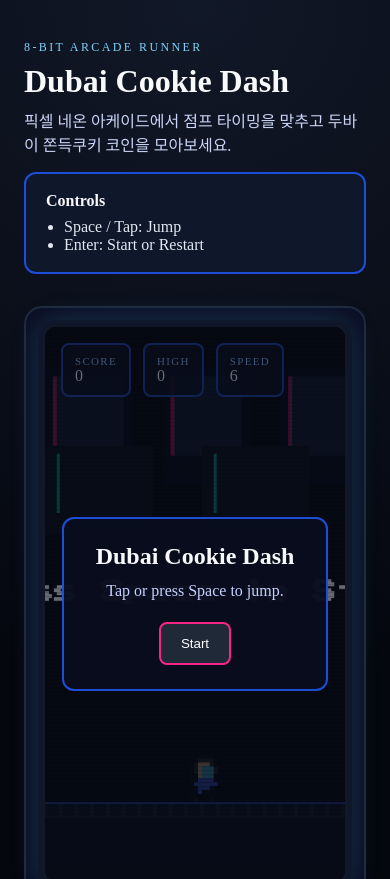
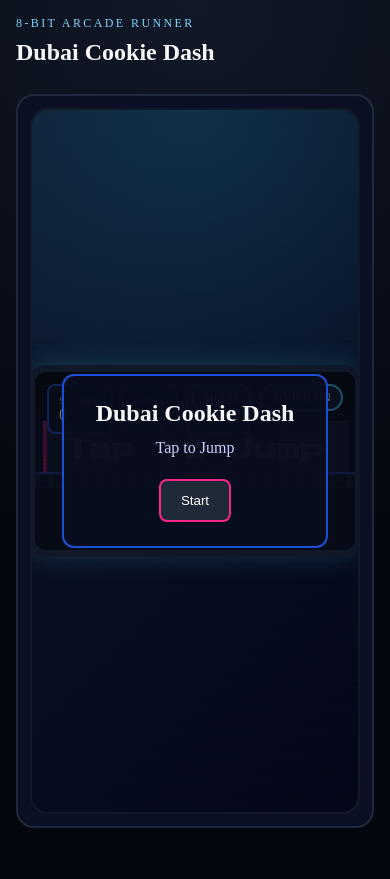
Before and after one commit to HariFatherKR/codex-game-1, a Next.js app: page / in a window 390 px wide. Shown: the top 879 px of the page. After the commit the page ends 844 px from the top, so only its background shows below. Built offline with nearby package versions, Linux system fonts and the light colour scheme.

Commit message:
Implement mobile-first 16:9 layout and sharing

```diff
--- a/app/globals.css
+++ b/app/globals.css
@@ -12,16 +12,17 @@
 body {
   margin: 0;
   background: radial-gradient(circle at top, #111827 0%, #05070f 65%);
-  min-height: 100vh;
+  min-height: 100svh;
 }
 
 .page {
-  max-width: 1100px;
+  max-width: 1200px;
   margin: 0 auto;
-  padding: 40px 24px 64px;
+  padding: 24px;
   display: flex;
   flex-direction: column;
-  gap: 32px;
+  gap: 20px;
+  min-height: 100svh;
 }
 
 .hero {
@@ -48,7 +49,7 @@ body {
 
 h1 {
   margin: 8px 0;
-  font-size: clamp(2rem, 3vw, 3rem);
+  font-size: clamp(1.5rem, 3vw, 2.75rem);
 }
 
 .subtitle {
@@ -81,17 +82,69 @@ h1 {
   background: #0b0f24;
   padding: 16px;
   border: 2px solid #1e293b;
+  flex: 1;
+  display: flex;
+}
+
+.game-layout {
+  display: flex;
+  flex: 1;
+  gap: 16px;
+  align-items: stretch;
+}
+
+.game-stage {
+  flex: 1;
+  display: flex;
+}
+
+.letterbox {
+  flex: 1;
+  border-radius: 18px;
+  background: radial-gradient(circle at top, rgba(34, 197, 246, 0.16), transparent 55%),
+    linear-gradient(135deg, rgba(15, 23, 42, 0.9), rgba(2, 6, 23, 0.95));
+  border: 2px solid #111827;
+  position: relative;
+  overflow: hidden;
+  display: flex;
+  align-items: center;
+  justify-content: center;
+}
+
+.letterbox::after {
+  content: '';
+  position: absolute;
+  inset: 0;
+  background: repeating-linear-gradient(
+    to bottom,
+    rgba(2, 6, 23, 0.25),
+    rgba(2, 6, 23, 0.25) 1px,
+    rgba(2, 6, 23, 0) 3px,
+    rgba(2, 6, 23, 0) 6px
+  );
+  pointer-events: none;
+  mix-blend-mode: screen;
+  opacity: 0.4;
+}
+
+.game-viewport {
+  width: min(100%, calc(100vh * 16 / 9));
+  aspect-ratio: 16 / 9;
+  position: relative;
+  z-index: 1;
 }
 
 .game-shell {
   position: relative;
   border-radius: 14px;
   overflow: hidden;
-  height: min(68vh, 560px);
-  min-height: 380px;
+  height: 100%;
+  width: 100%;
   outline: none;
   border: 3px solid #111827;
   box-shadow: 0 0 0 4px #0f172a, 0 0 30px rgba(76, 201, 240, 0.25);
+  touch-action: manipulation;
+  cursor: pointer;
 }
 
 .game-canvas {
@@ -102,16 +155,17 @@ h1 {
 
 .hud {
   position: absolute;
-  top: 16px;
-  left: 16px;
+  top: calc(12px + env(safe-area-inset-top));
+  left: calc(12px + env(safe-area-inset-left));
   display: flex;
-  gap: 12px;
+  gap: 8px;
   z-index: 2;
+  flex-wrap: wrap;
 }
 
 .hud-block {
   background: rgba(10, 14, 32, 0.8);
-  padding: 10px 12px;
+  padding: 8px 10px;
   border-radius: 8px;
   border: 2px solid #1e40af;
 }
@@ -127,6 +181,34 @@ h1 {
 .hud-value {
   font-size: 16px;
   font-weight: 400;
+}
+
+.game-actions {
+  position: absolute;
+  top: calc(12px + env(safe-area-inset-top));
+  right: calc(12px + env(safe-area-inset-right));
+  display: flex;
+  gap: 8px;
+  z-index: 2;
+  flex-wrap: wrap;
+  justify-content: flex-end;
+}
+
+.chip-button {
+  background: rgba(15, 23, 42, 0.85);
+  color: #e2e8f0;
+  border: 2px solid #38bdf8;
+  border-radius: 999px;
+  padding: 8px 12px;
+  font-size: 11px;
+  cursor: pointer;
+  letter-spacing: 0.06em;
+  text-transform: uppercase;
+}
+
+.chip-button[aria-pressed='true'] {
+  border-color: #f472b6;
+  color: #fbcfe8;
 }
 
 .overlay {
@@ -183,3 +265,69 @@ h1 {
   color: #94a3b8;
   font-size: 0.9rem;
 }
+
+.controls-panel {
+  background: #0f172a;
+  border-radius: 16px;
+  padding: 20px;
+  border: 2px solid #1e293b;
+  min-width: 220px;
+  max-width: 260px;
+  align-self: stretch;
+}
+
+.controls-panel p {
+  margin: 0 0 12px 0;
+  color: #7dd3fc;
+}
+
+.controls-panel ul {
+  margin: 0;
+  padding-left: 18px;
+  color: #e2e8f0;
+}
+
+@media (max-width: 767px) {
+  .page {
+    padding: 16px;
+  }
+
+  .hero {
+    gap: 8px;
+  }
+
+  .controls-panel {
+    display: none;
+  }
+
+  .subtitle {
+    display: none;
+  }
+
+  .footer {
+    display: none;
+  }
+
+  .game-section {
+    padding: 12px;
+  }
+
+  .game-layout {
+    gap: 0;
+  }
+
+  .game-viewport {
+    width: min(100%, calc(100svh * 16 / 9));
+  }
+
+  .chip-button {
+    padding: 6px 10px;
+    font-size: 10px;
+  }
+}
+
+@media (min-width: 768px) {
+  .game-layout {
+    align-items: center;
+  }
+}
--- a/app/layout.tsx
+++ b/app/layout.tsx
@@ -9,8 +9,8 @@ const pixelFont = Press_Start_2P({
 });
 
 export const metadata: Metadata = {
-  title: 'Coin Runner',
-  description: 'A fast-paced infinite runner built with Next.js.'
+  title: 'Dubai Cookie Dash',
+  description: 'A neon pixel runner built for mobile-first play and sharing.'
 };
 
 export default function RootLayout({ children }: { children: React.ReactNode }) {
--- a/app/page.tsx
+++ b/app/page.tsx
@@ -12,16 +12,25 @@ export default function HomePage() {
             모아보세요.
           </p>
         </div>
-        <div className="hero-card">
-          <p>Controls</p>
-          <ul>
-            <li>Space / Tap: Jump</li>
-            <li>Enter: Start or Restart</li>
-          </ul>
-        </div>
       </header>
       <section className="game-section">
-        <GameCanvas />
+        <div className="game-layout">
+          <div className="game-stage">
+            <div className="letterbox">
+              <div className="game-viewport">
+                <GameCanvas />
+              </div>
+            </div>
+          </div>
+          <aside className="controls-panel">
+            <p>Controls</p>
+            <ul>
+              <li>Space / Tap: Jump</li>
+              <li>Enter: Start or Restart</li>
+              <li>Tap anywhere to jump.</li>
+            </ul>
+          </aside>
+        </div>
       </section>
       <footer className="footer">
         <p>Next.js App Router + Vercel ready.</p>
--- a/components/GameCanvas.tsx
+++ b/components/GameCanvas.tsx
@@ -50,6 +50,7 @@ export default function GameCanvas() {
   const [highScore, setHighScore] = useState(0);
   const [speedDisplay, setSpeedDisplay] = useState<number>(Math.round(speedRef.current));
   const [status, setStatus] = useState<GameStatus>('READY');
+  const [isMuted, setIsMuted] = useState(false);
 
   const resetGame = (canvas: HTMLCanvasElement) => {
     const groundY = getGroundY(canvas.height);
@@ -110,6 +111,29 @@ export default function GameCanvas() {
       return;
     }
     jumpPlayer(player);
+  };
+
+  const handleShare = async () => {
+    const url = window.location.href;
+    const text = '내 점수 이겼으면 인증해 😎 Dubai Cookie Dash';
+    if (navigator.share) {
+      try {
+        await navigator.share({
+          title: 'Dubai Cookie Dash',
+          text,
+          url
+        });
+        return;
+      } catch {
+        // Fallback to copy flow when share is canceled or fails.
+      }
+    }
+    if (navigator.clipboard?.writeText) {
+      await navigator.clipboard.writeText(`${text} ${url}`);
+      window.alert('링크가 복사되었어요!');
+      return;
+    }
+    window.prompt('링크를 복사하세요:', `${text} ${url}`);
   };
 
   useEffect(() => {
@@ -254,7 +278,7 @@ export default function GameCanvas() {
         });
 
         if (statusRef.current === 'READY') {
-          drawOverlay('Press Space to Start', canvas, context);
+          drawOverlay('Tap to Jump', canvas, context);
         }
         if (statusRef.current === 'GAME_OVER') {
           drawOverlay('Game Over', canvas, context);
@@ -290,7 +314,12 @@ export default function GameCanvas() {
       className="game-shell"
       role="button"
       tabIndex={0}
-      onPointerDown={handleJump}
+      onPointerDown={(event) => {
+        if (event.target instanceof Element && event.target.closest('button')) {
+          return;
+        }
+        handleJump();
+      }}
       onKeyDown={(event) => {
         if (event.key === ' ') {
           event.preventDefault();
@@ -312,6 +341,19 @@ export default function GameCanvas() {
           <span className="hud-value">{speedDisplay}</span>
         </div>
       </div>
+      <div className="game-actions">
+        <button type="button" className="chip-button" onClick={handleShare}>
+          Share
+        </button>
+        <button
+          type="button"
+          className="chip-button"
+          aria-pressed={isMuted}
+          onClick={() => setIsMuted((prev) => !prev)}
+        >
+          {isMuted ? 'Sound Off' : 'Sound On'}
+        </button>
+      </div>
       <canvas ref={canvasRef} className="game-canvas" width={GAME_WIDTH} height={GAME_HEIGHT} />
       {status === 'GAME_OVER' ? (
         <div className="overlay">
@@ -330,7 +372,7 @@ export default function GameCanvas() {
         <div className="overlay">
           <div className="overlay-panel">
             <h2>Dubai Cookie Dash</h2>
-            <p>Tap or press Space to jump.</p>
+            <p>Tap to Jump</p>
             <button type="button" onClick={startGame}>
               Start
             </button>
```
